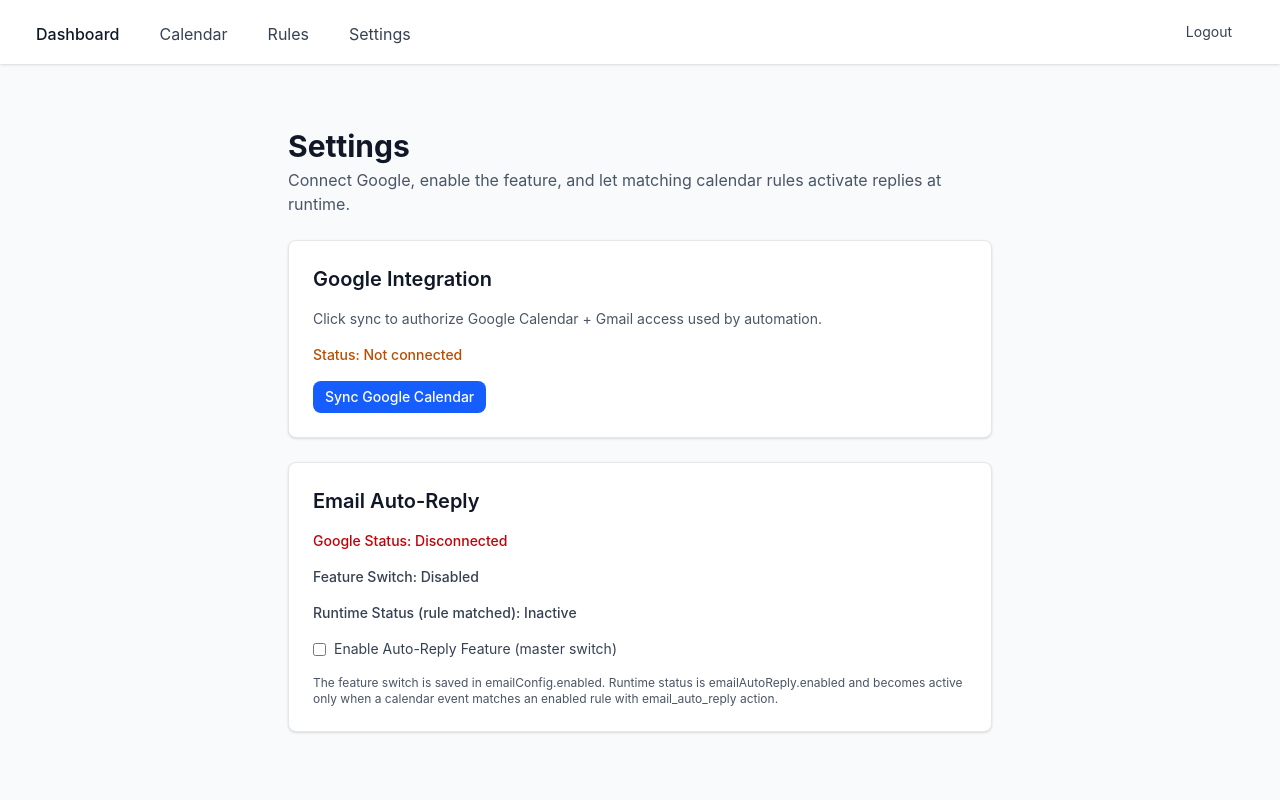
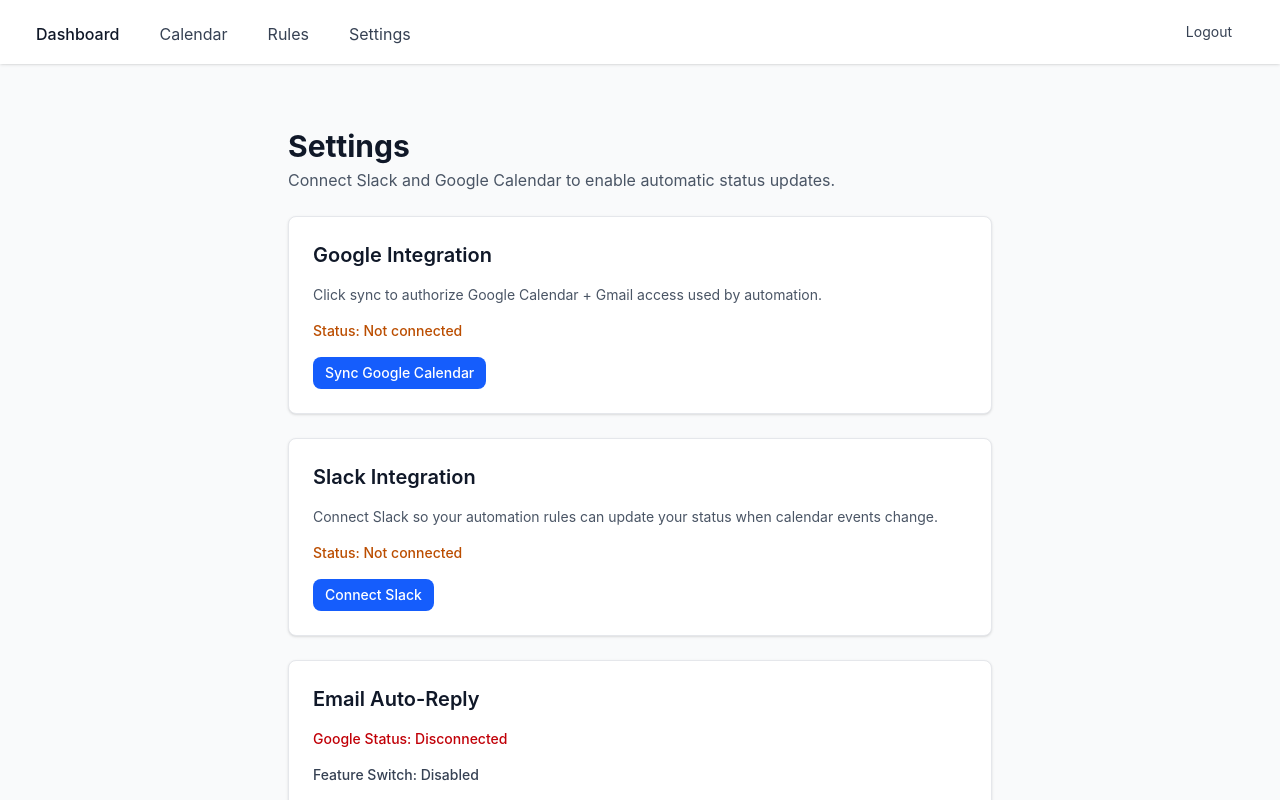
Before and after one commit to Dshad-Anon/CalendarStatusSynchronizer, a React (Vite) app in the folder frontend/: page /settings in a window 1280 px wide. Shown: the top 800 px of the page. Built offline with nearby package versions, Linux system fonts and the light colour scheme; no server answers; sample sign-in values are in the browser's storage.

Commit message:
Feat: added button for slack connection.

```diff
--- a/frontend/src/pages/Settings.tsx
+++ b/frontend/src/pages/Settings.tsx
@@ -7,24 +7,29 @@ import { getErrorMessage } from "../utils/errorMessage";
 
 const Settings: React.FC = () => {
   const [searchParams, setSearchParams] = useSearchParams();
-  const [loading, setLoading] = useState(false);
-  const [disconnecting, setDisconnecting] = useState(false);
+  const [googleLoading, setGoogleLoading] = useState(false);
+  const [googleDisconnecting, setGoogleDisconnecting] = useState(false);
+  const [slackLoading, setSlackLoading] = useState(false);
+  const [slackDisconnecting, setSlackDisconnecting] = useState(false);
   const [updatingAutoReply, setUpdatingAutoReply] = useState(false);
   const [googleConnected, setGoogleConnected] = useState(false);
+  const [slackConnected, setSlackConnected] = useState(false);
   const [emailEnabled, setEmailEnabled] = useState(false);
   const [runtimeAutoReplyEnabled, setRuntimeAutoReplyEnabled] = useState(false);
 
   const loadSettings = async () => {
     try {
-      const [emailRes, autoReplyRes] = await Promise.all([
+      const [emailRes, autoReplyRes, connectionsRes] = await Promise.all([
         api.get("/settings/email"),
-        api.get("/settings/email/auto-reply")
+        api.get("/settings/email/auto-reply"),
+        api.get("/settings/connections")
       ]);
 
       const config = emailRes.data.emailConfig;
       setEmailEnabled(Boolean(config?.enabled));
 
       setGoogleConnected(Boolean(autoReplyRes.data.googleConnected));
+      setSlackConnected(Boolean(connectionsRes.data.slackConnected));
       setRuntimeAutoReplyEnabled(Boolean(autoReplyRes.data.emailAutoReply?.enabled));
     } catch (error: unknown) {
       toast.error(getErrorMessage(error, "Failed to load settings"));
@@ -44,15 +49,20 @@ const Settings: React.FC = () => {
       toast.success("Google Calendar connected successfully");
     }
 
+    if (success === "slack_connected") {
+      setSlackConnected(true);
+      toast.success("Slack connected successfully");
+    }
+
     if (error) {
       const errorMap: Record<string, string> = {
         no_code: "Google callback did not include an authorization code",
         missing_state: "OAuth state was missing from callback",
         invalid_state: "OAuth state was invalid or expired. Please try again",
         unauthorized: "Authentication required. Please log in again",
-        connection_failed: "Failed to connect Google Calendar"
+        connection_failed: "Failed to connect the selected account"
       };
-      toast.error(errorMap[error] || "Google connection failed");
+      toast.error(errorMap[error] || "Connection failed");
     }
 
     setSearchParams({}, { replace: true });
@@ -60,25 +70,49 @@ const Settings: React.FC = () => {
 
   const connectGoogle = async () => {
     try {
-      setLoading(true);
+      setGoogleLoading(true);
       const authUrl = await oauthService.getGoogleCalendarAuthUrl();
       window.location.href = authUrl;
     } catch (error: unknown) {
       toast.error(getErrorMessage(error, "Failed to start Google connection"));
-      setLoading(false);
+      setGoogleLoading(false);
     }
   };
 
   const disconnectGoogle = async () => {
     try {
-      setDisconnecting(true);
+      setGoogleDisconnecting(true);
       await oauthService.disconnectGoogle();
       setGoogleConnected(false);
       toast.success("Google account disconnected");
     } catch (error: unknown) {
       toast.error(getErrorMessage(error, "Failed to disconnect Google account"));
     } finally {
-      setDisconnecting(false);
+      setGoogleDisconnecting(false);
+    }
+  };
+
+  const connectSlack = async () => {
+    try {
+      setSlackLoading(true);
+      const authUrl = await oauthService.getSlackAuthUrl();
+      window.location.href = authUrl;
+    } catch (error: unknown) {
+      toast.error(getErrorMessage(error, "Failed to start Slack connection"));
+      setSlackLoading(false);
+    }
+  };
+
+  const disconnectSlack = async () => {
+    try {
+      setSlackDisconnecting(true);
+      await oauthService.disconnectSlack();
+      setSlackConnected(false);
+      toast.success("Slack account disconnected");
+    } catch (error: unknown) {
+      toast.error(getErrorMessage(error, "Failed to disconnect Slack account"));
+    } finally {
+      setSlackDisconnecting(false);
     }
   };
 
@@ -107,7 +141,7 @@ const Settings: React.FC = () => {
       <div>
         <h1 className="text-3xl font-bold">Settings</h1>
         <p className="text-gray-600 mt-1">
-          Connect Google, enable the feature, and let matching calendar rules activate replies at runtime.
+          Connect  Slack and Google Calendar to enable automatic status updates.
         </p>
       </div>
 
@@ -127,18 +161,49 @@ const Settings: React.FC = () => {
           <button
             className="btn-primary text-sm px-3 py-1.5"
             onClick={connectGoogle}
-            disabled={loading}
+            disabled={googleLoading}
           >
-            {loading ? "Redirecting..." : "Sync Google Calendar"}
+            {googleLoading ? "Redirecting..." : "Sync Google Calendar"}
           </button>
 
           {googleConnected && (
             <button
               className="btn-secondary text-sm px-3 py-1.5"
               onClick={disconnectGoogle}
-              disabled={disconnecting || loading}
+              disabled={googleDisconnecting || googleLoading}
             >
-              {disconnecting ? "Disconnecting..." : "Disconnect"}
+              {googleDisconnecting ? "Disconnecting..." : "Disconnect"}
+            </button>
+          )}
+        </div>
+      </div>
+
+      <div className="card mt-6 space-y-4">
+        <h2 className="text-xl font-semibold">Slack Integration</h2>
+        <p className="text-sm text-gray-600">
+          Connect Slack so your automation rules can update your status when calendar events change.
+        </p>
+
+        <p className={`text-sm font-medium ${slackConnected ? "text-green-700" : "text-amber-700"}`}>
+          Status: {slackConnected ? "Connected" : "Not connected"}
+        </p>
+
+        <div className="flex flex-wrap gap-2">
+          <button
+            className="btn-primary text-sm px-3 py-1.5"
+            onClick={connectSlack}
+            disabled={slackLoading}
+          >
+            {slackLoading ? "Redirecting..." : "Connect Slack"}
+          </button>
+
+          {slackConnected && (
+            <button
+              className="btn-secondary text-sm px-3 py-1.5"
+              onClick={disconnectSlack}
+              disabled={slackDisconnecting || slackLoading}
+            >
+              {slackDisconnecting ? "Disconnecting..." : "Disconnect"}
             </button>
           )}
         </div>
```
